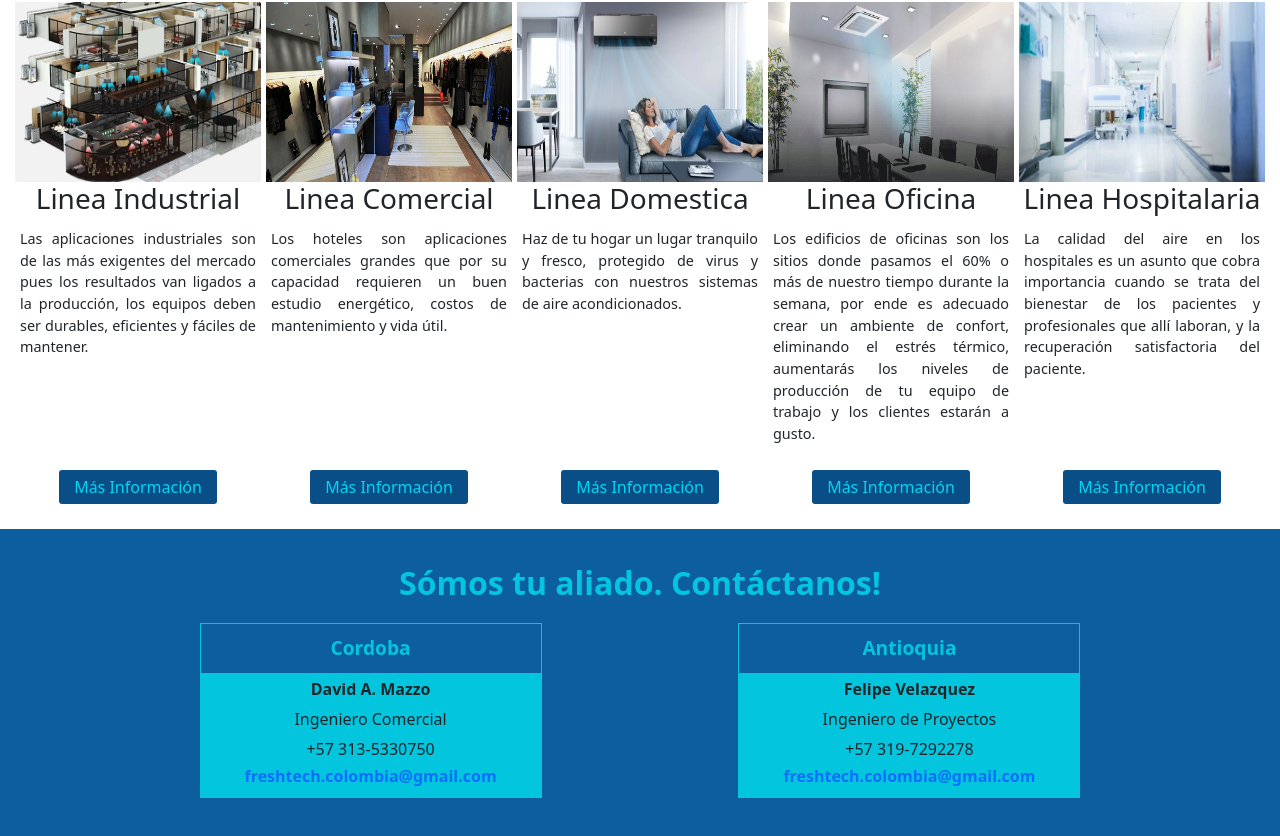
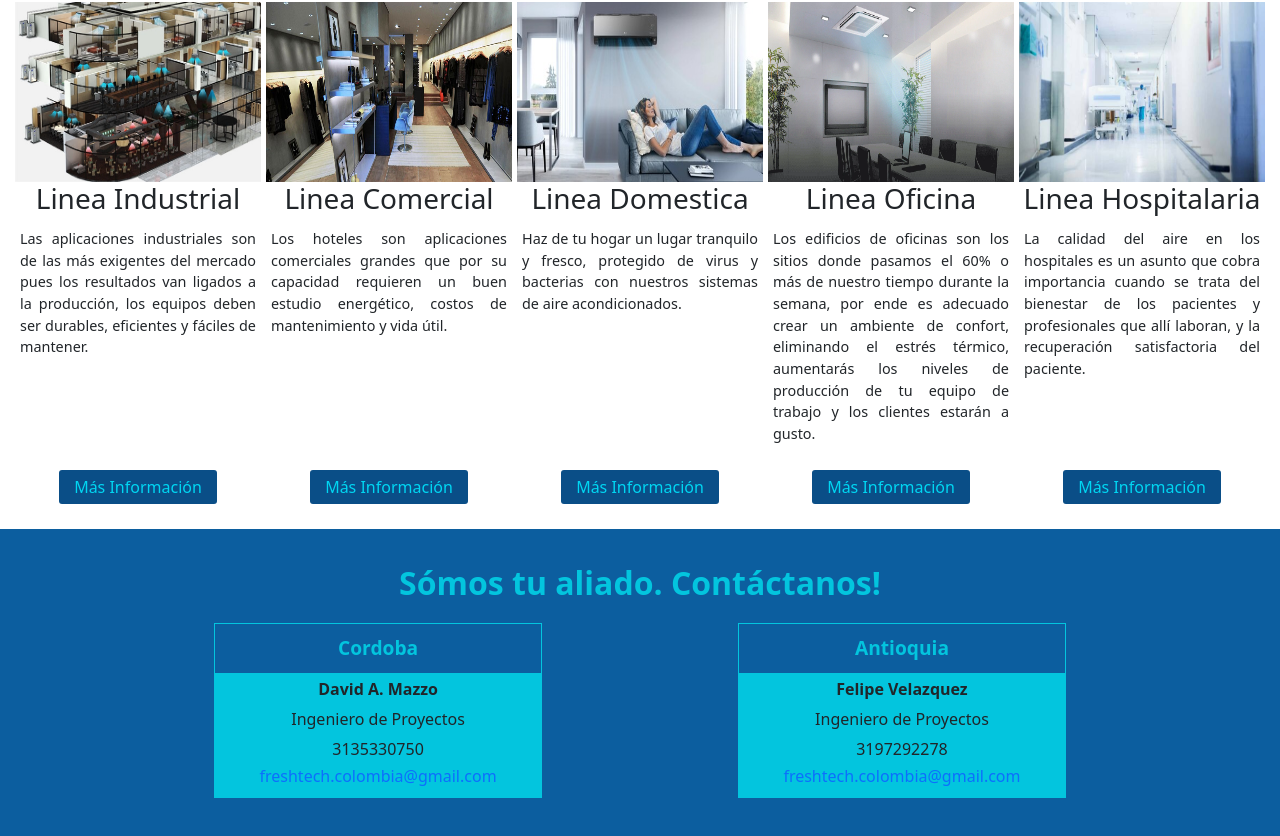
Before and after one commit to petudeveloper/freshtech-web-page, a React (Create React App) app: page /home in a window 1280 px wide. Shown: the part 1408-2244 px from the top of the page. Built offline with nearby package versions, Linux system fonts and the light colour scheme.

Commit message:
Add link to whatsapp on footer.

```diff
--- a/src/components/Footer/Footer.js
+++ b/src/components/Footer/Footer.js
@@ -8,15 +8,15 @@ const Footer = () => (
       <Contacto
         sede="Cordoba"
         name="David A. Mazzo"
-        cargo="Ingeniero Comercial"
-        cel="+57 313-5330750"
+        cargo="Ingeniero de Proyectos"
+        cel="3135330750"
         correo="freshtech.colombia@gmail.com"
       />
       <Contacto
         sede="Antioquia"
         name="Felipe Velazquez"
         cargo="Ingeniero de Proyectos"
-        cel="+57 319-7292278"
+        cel="3197292278"
         correo="freshtech.colombia@gmail.com"
       />
     </div>
--- a/src/components/Footer/Footer.module.css
+++ b/src/components/Footer/Footer.module.css
@@ -42,11 +42,11 @@
   font-weight: bold;
 }
 
-.correo {
+.link {
   font-weight: bold;
 }
 
-.correo:hover {
+.link:hover {
   text-shadow: 2px 2px 8px white;
 }
 
```
